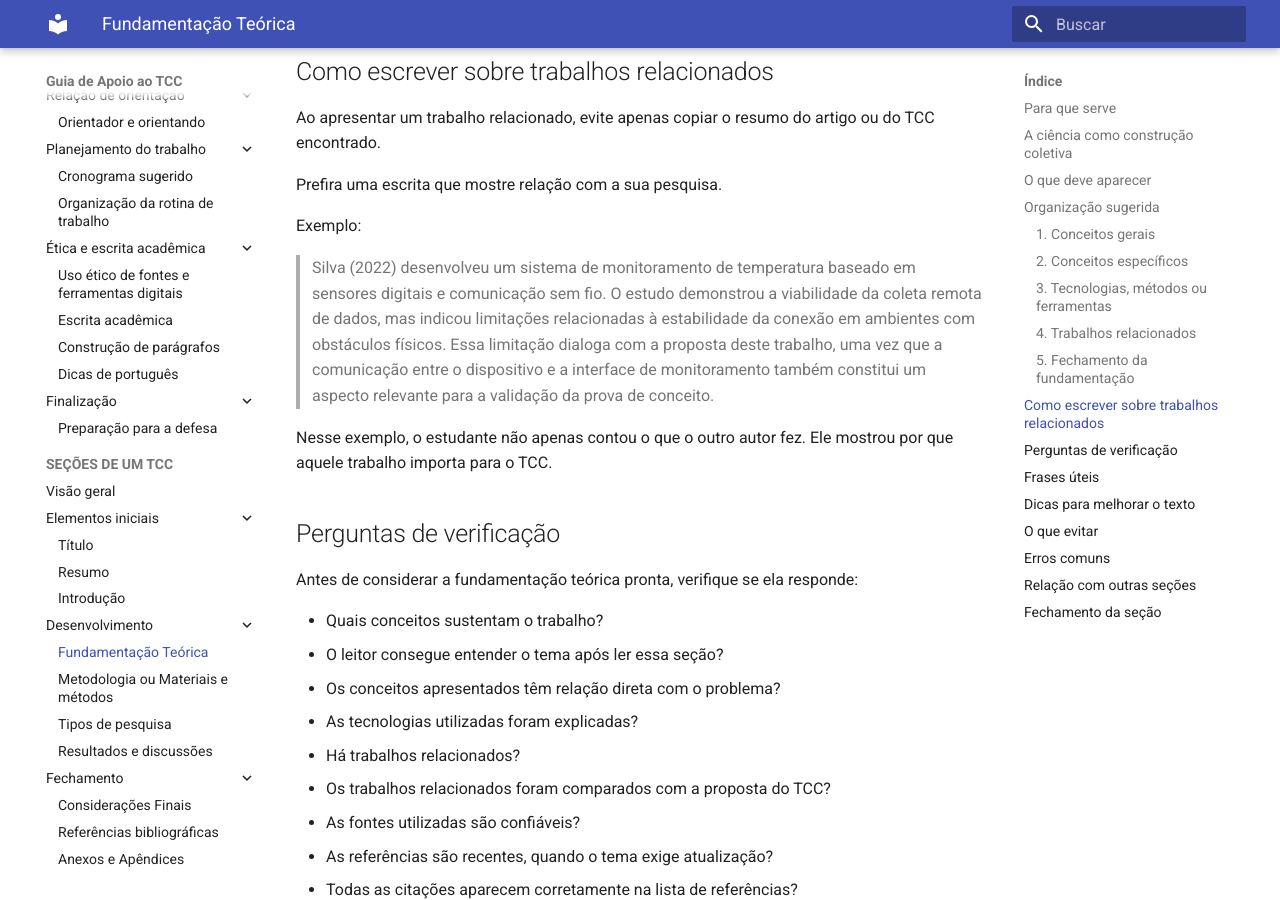
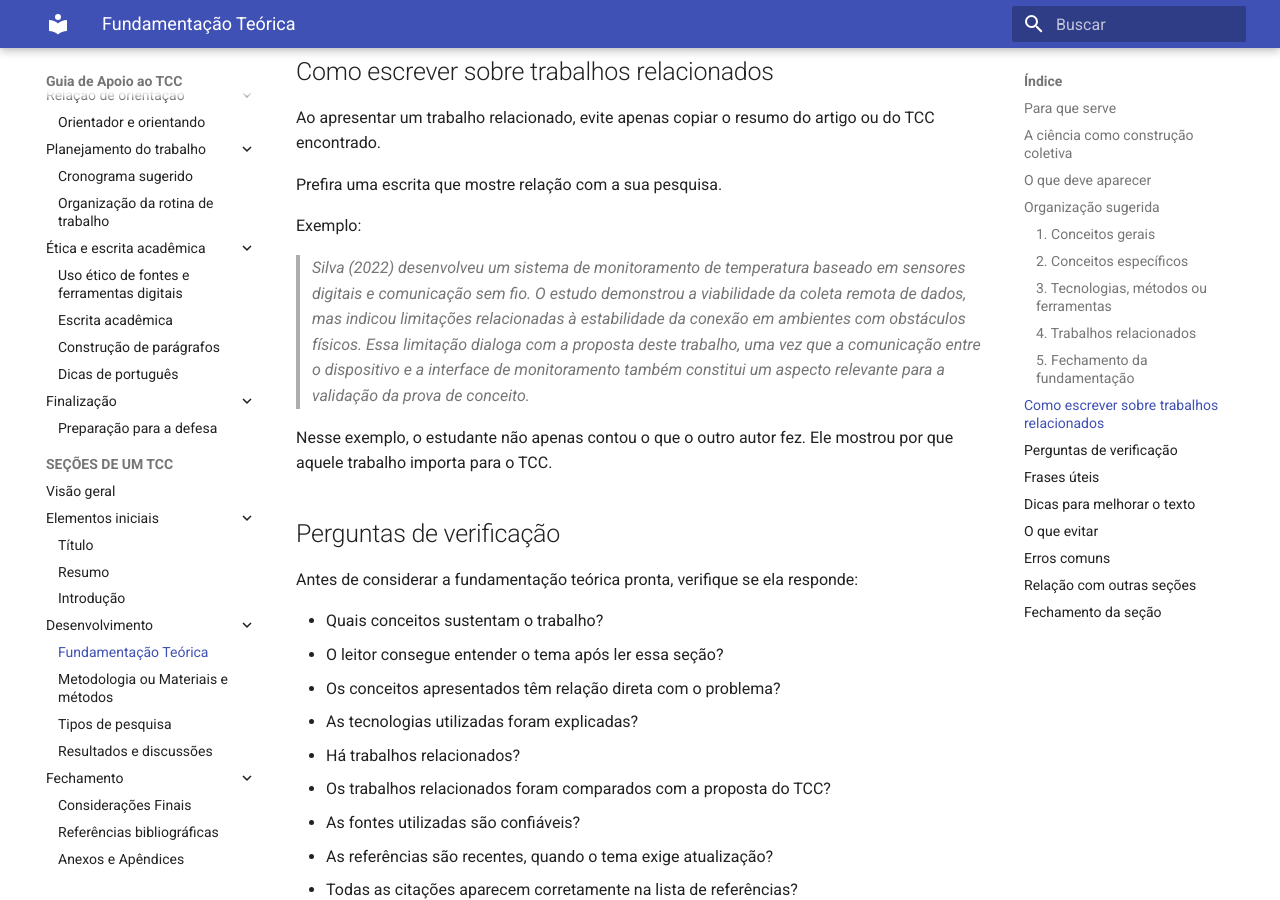
Before and after one commit to danielaflor/tcc, an MkDocs documentation site: the page built from docs/secoes-tcc/fundamentacao-teorica.md, in a window 1280 px wide and 900 px high, scrolled down 3561 px. Built offline with MkDocs 1.6.1 and Material for MkDocs 9.7.7, drawn with Linux system fonts in a browser that asks for light colours.

Commit message:
Emphasize key points in theoretical foundation
Updated text formatting to emphasize important points.

```diff
--- a/docs/secoes-tcc/fundamentacao-teorica.md
+++ b/docs/secoes-tcc/fundamentacao-teorica.md
@@ -117,7 +117,7 @@ Prefira uma escrita que mostre relação com a sua pesquisa.
 
 Exemplo:
 
-> Silva (2022) desenvolveu um sistema de monitoramento de temperatura baseado em sensores digitais e comunicação sem fio. O estudo demonstrou a viabilidade da coleta remota de dados, mas indicou limitações relacionadas à estabilidade da conexão em ambientes com obstáculos físicos. Essa limitação dialoga com a proposta deste trabalho, uma vez que a comunicação entre o dispositivo e a interface de monitoramento também constitui um aspecto relevante para a validação da prova de conceito.
+> *Silva (2022) desenvolveu um sistema de monitoramento de temperatura baseado em sensores digitais e comunicação sem fio. O estudo demonstrou a viabilidade da coleta remota de dados, mas indicou limitações relacionadas à estabilidade da conexão em ambientes com obstáculos físicos. Essa limitação dialoga com a proposta deste trabalho, uma vez que a comunicação entre o dispositivo e a interface de monitoramento também constitui um aspecto relevante para a validação da prova de conceito.*
 
 Nesse exemplo, o estudante não apenas contou o que o outro autor fez. Ele mostrou por que aquele trabalho importa para o TCC.
 
@@ -172,13 +172,13 @@ Antes de considerar a fundamentação teórica pronta, verifique se ela responde
 
 Evite escrever assim:
 
-> Arduino é uma plataforma de prototipagem eletrônica. O ESP32 tem Wi-Fi e Bluetooth. O sensor DHT22 mede temperatura e umidade.
+> *Arduino é uma plataforma de prototipagem eletrônica. O ESP32 tem Wi-Fi e Bluetooth. O sensor DHT22 mede temperatura e umidade.*
 
 Esse tipo de escrita apenas lista informações.
 
 Prefira escrever de forma articulada:
 
-> Plataformas de prototipagem eletrônica são frequentemente utilizadas no desenvolvimento de provas de conceito por permitirem a integração entre sensores, atuadores e sistemas de comunicação. Nesse contexto, o ESP32 apresenta-se como uma alternativa pertinente para projetos de monitoramento remoto, pois combina capacidade de processamento, conectividade sem fio e compatibilidade com diferentes sensores. Para a aferição de temperatura e umidade, sensores como o DHT22 podem ser empregados em aplicações experimentais, permitindo a coleta de dados ambientais em intervalos definidos.
+> *Plataformas de prototipagem eletrônica são frequentemente utilizadas no desenvolvimento de provas de conceito por permitirem a integração entre sensores, atuadores e sistemas de comunicação. Nesse contexto, o ESP32 apresenta-se como uma alternativa pertinente para projetos de monitoramento remoto, pois combina capacidade de processamento, conectividade sem fio e compatibilidade com diferentes sensores. Para a aferição de temperatura e umidade, sensores como o DHT22 podem ser empregados em aplicações experimentais, permitindo a coleta de dados ambientais em intervalos definidos.*
 
 ## Erros comuns
 
@@ -213,4 +213,4 @@ Ao final da fundamentação teórica, os autores podem incluir um parágrafo de
 
 Exemplo:
 
-> A partir dos conceitos e trabalhos apresentados, observa-se que o monitoramento de variáveis ambientais por meio de sistemas embarcados constitui uma alternativa viável para aplicações experimentais e educacionais. Entretanto, as limitações relacionadas à estabilidade da comunicação, à calibração dos sensores e à validação em ambientes reais indicam que ainda há espaço para novas provas de conceito. Nesse sentido, a proposta desenvolvida neste trabalho buscou contribuir com essa discussão ao implementar e testar uma solução inicial voltada ao monitoramento de temperatura e umidade em ambiente controlado.
+> *A partir dos conceitos e trabalhos apresentados, observa-se que o monitoramento de variáveis ambientais por meio de sistemas embarcados constitui uma alternativa viável para aplicações experimentais e educacionais. Entretanto, as limitações relacionadas à estabilidade da comunicação, à calibração dos sensores e à validação em ambientes reais indicam que ainda há espaço para novas provas de conceito. Nesse sentido, a proposta desenvolvida neste trabalho buscou contribuir com essa discussão ao implementar e testar uma solução inicial voltada ao monitoramento de temperatura e umidade em ambiente controlado.*
```
